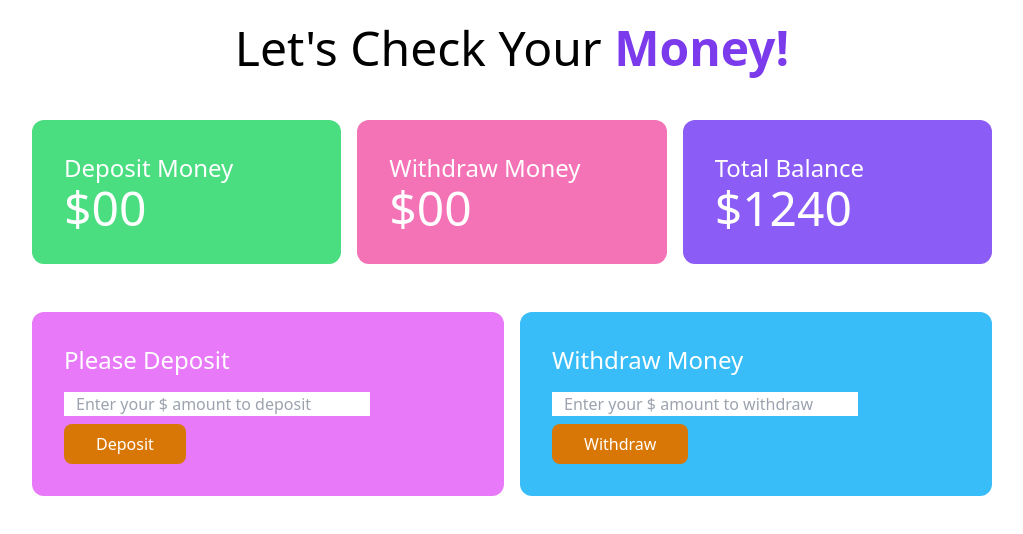
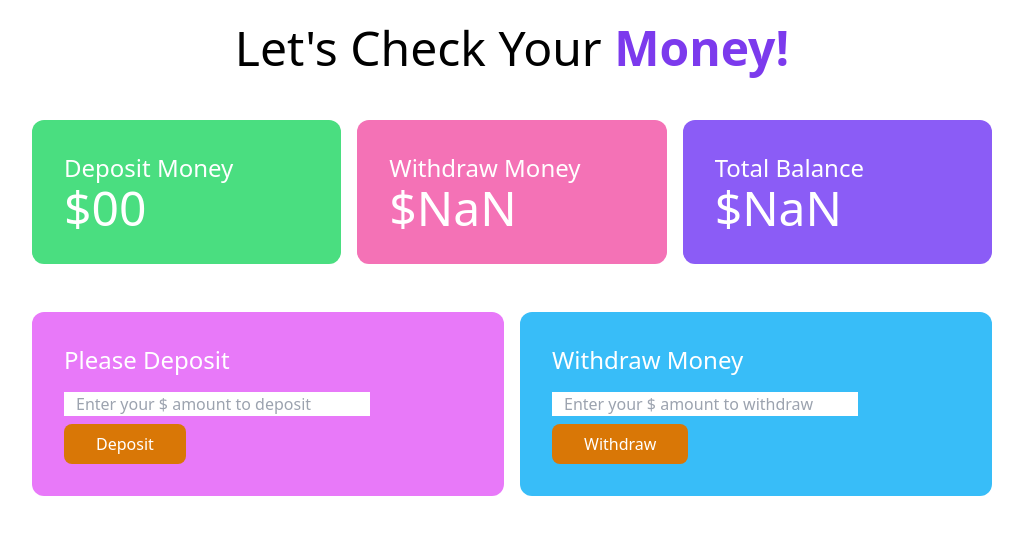
Before and after one commit to Shammi141/Simple-Bank-Website, a plain HTML site: page bank.html in a window 1280 px wide. Both pictures are taken after a click on the button "Withdraw". Shown: the whole page, without its empty margins (128-1151 px from the left). Drawn offline with nearby package versions, Linux system fonts and the light colour scheme.

```diff
--- a/bank.html
+++ b/bank.html
@@ -27,7 +27,7 @@
                 </div>
                 <div class="bg-pink-400 p-8 rounded-xl">
                     <h4 class="text-2xl">Withdraw Money</h4>
-                    <h2 class="text-5xl">$00</h2>
+                    <h2 class="text-5xl">$<span id="withdraw-total">00</span></h2>
                 </div>
                 <div class="bg-violet-500 p-8 rounded-xl">
                     <h4 class="text-2xl">Total Balance</h4>
@@ -53,7 +53,7 @@
                 <div class="bg-sky-400 p-8 rounded-xl">
                     <h4 class="text-2xl mb-4 text-white">Withdraw Money</h4>
 
-                    <input class="w-9/12 block mb-2 px-3" type="text" name="" id=""
+                    <input class="w-9/12 block mb-2 px-3" type="text" name="" id="withdraw-field"
                         placeholder="Enter your $ amount to withdraw">
                     <button id="btn-withdraw"
                         class="bg-amber-600 hover:bg-sky-700 px-8 py-2 text-white font-medium rounded-lg ">Withdraw</button>
@@ -64,6 +64,7 @@
     </main>
     <!-- Js file connected -->
     <script src="js/deposit.js"></script>
+    <script src="js/withdraw.js"></script>
 </body>
 
 </html>
--- /dev/null
+++ b/js/withdraw.js
@@ -0,0 +1,36 @@
+//step1: add event handler with the withdraw button
+document.getElementById('btn-withdraw').addEventListener('click', function(){
+    //console.log('withdraw clicked');
+    const withdrawField = document.getElementById('withdraw-field');
+
+//step2: get the withdraw amount from the withdraw field
+    const newWithdrawAmountString = withdrawField.value;
+    const newWithdrawAmount = parseFloat(newWithdrawAmountString);
+    //console.log(newWithdrawAmount);
+
+//step3: get previous withdraw total
+    const withdrawTotalElement = document.getElementById('withdraw-total');
+    const previousWithdrawTotalString = withdrawTotalElement.innerText;
+    const previousWithdrawTotal = parseFloat(previousWithdrawTotalString);
+    console.log(previousWithdrawTotal);
+
+//step4: calculate total withdraw amount
+    const currentWithdrawTotal = previousWithdrawTotal +newWithdrawAmount;
+
+//step5: set total withdraw amount
+    withdrawTotalElement.innerText = currentWithdrawTotal;
+
+//step6: get the previous balance total
+    const balanceTotalElement = document.getElementById('balance-total');
+    const previousBalanceTotalString = balanceTotalElement.innerText;
+    const previousBalanceTotal = parseFloat(previousBalanceTotalString);
+    //console.log(previousBalanceTotal);
+
+//step7: calculate new balance total and set the balance total
+    const newBalanceTotal = previousBalanceTotal - newWithdrawAmount;
+    balanceTotalElement.innerText = newBalanceTotal;
+
+//step8: clear the input field
+    withdrawField.value = '';
+
+});
```
